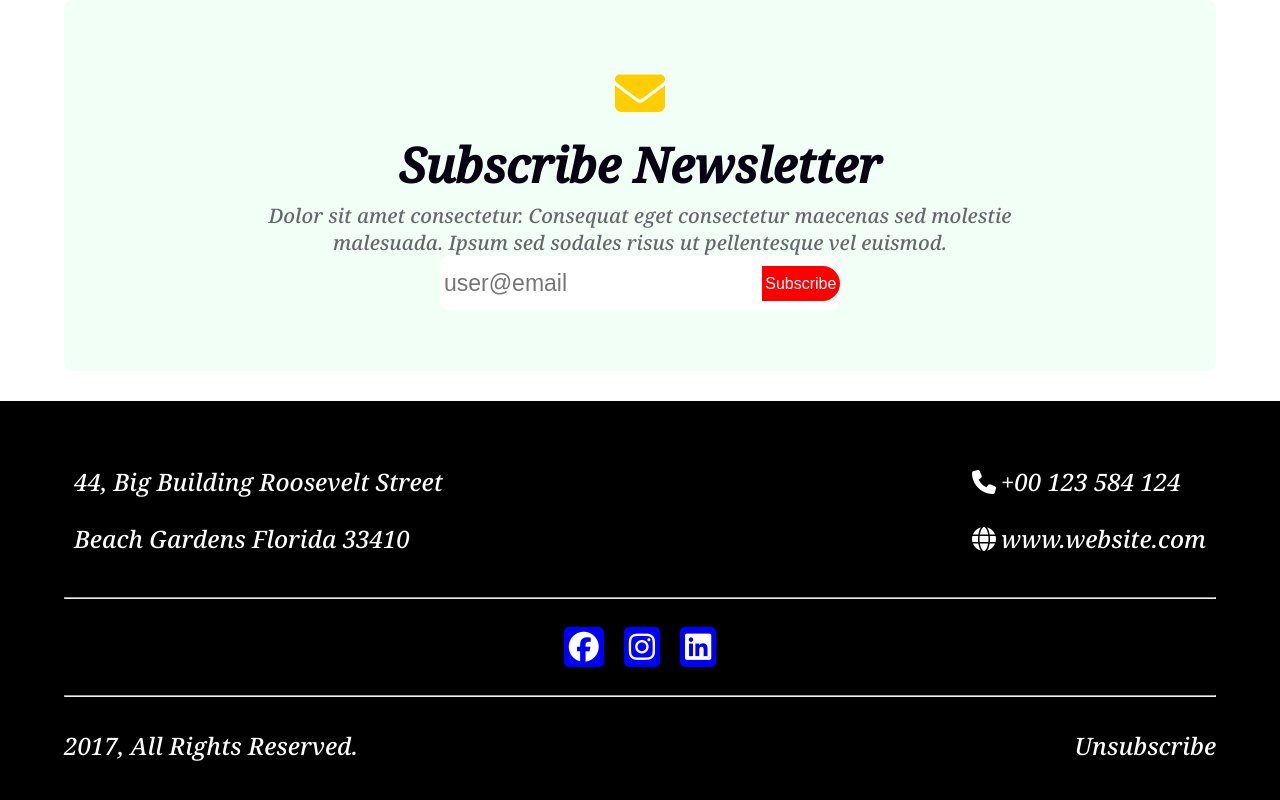
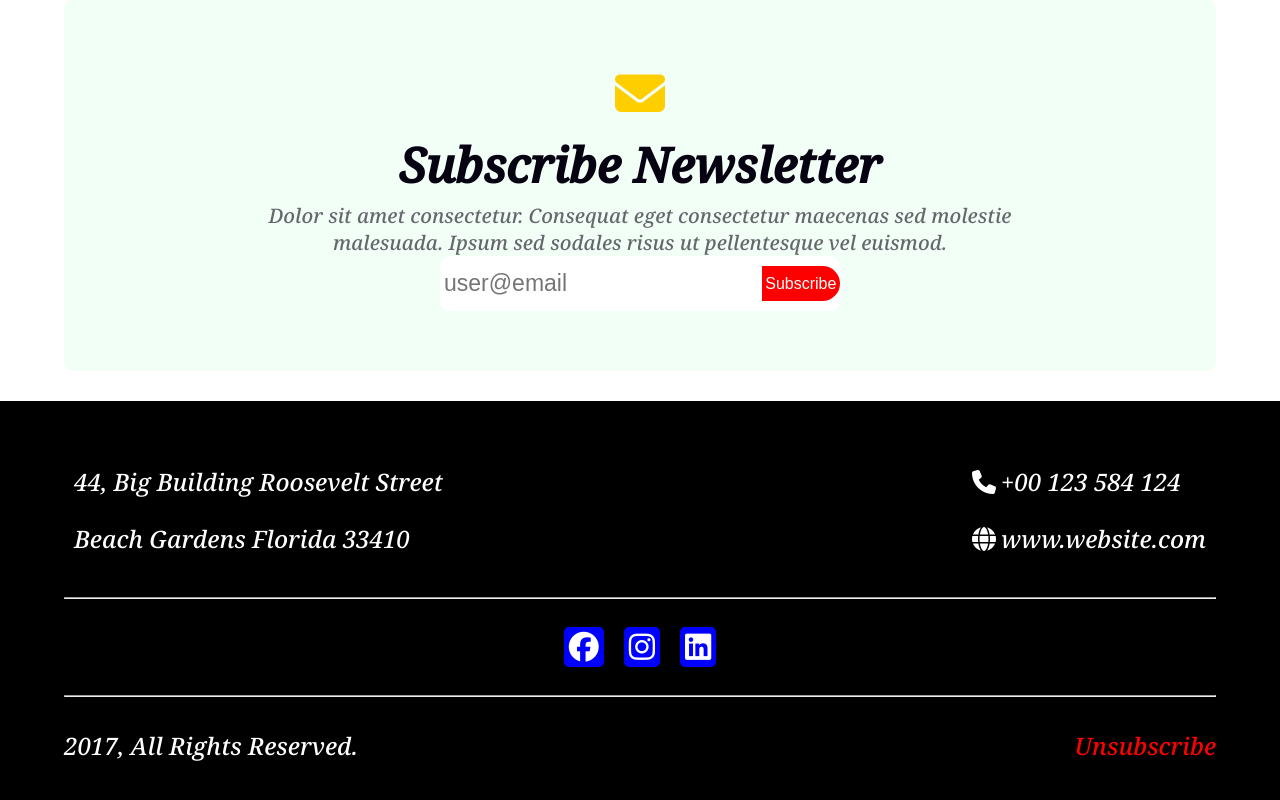
Before and after one commit to Animes101/assignment-1, a plain HTML site: page index.html in a window 1280 px wide. Shown: the part 4782-5582 px from the top of the page. Drawn offline with Linux system fonts and the light colour scheme.

Commit message:
a tag color change

```diff
--- a/style.css
+++ b/style.css
@@ -566,12 +566,12 @@ body{
     font-weight: 500;
 }
 .last-footer-text a{
-    color: #FFF;
+    color: #ff0000;
     font-size: 24px;
     font-weight: 500;
     text-decoration: none;
 }
 .last-footer-text a:hover{
-    color:red;
+    color:rgb(255, 255, 255);
     text-decoration: underline;
 }
```
